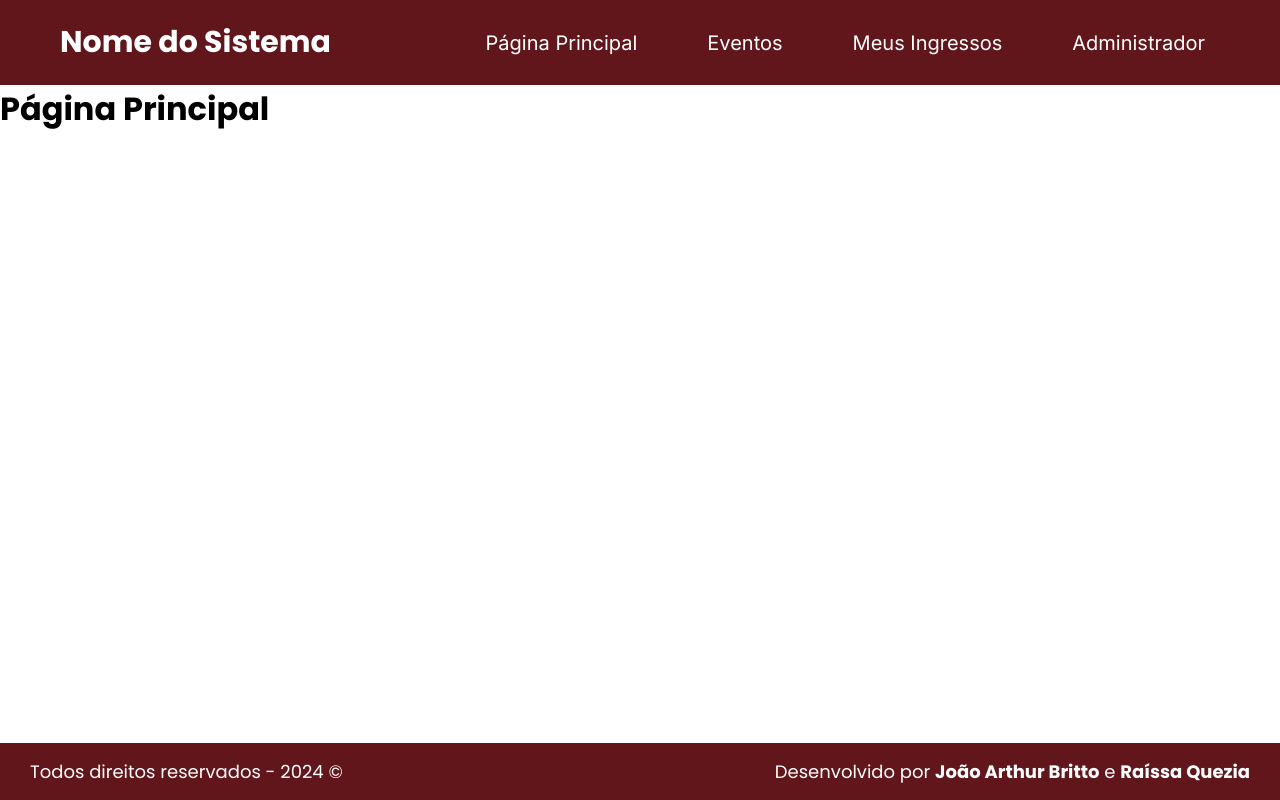
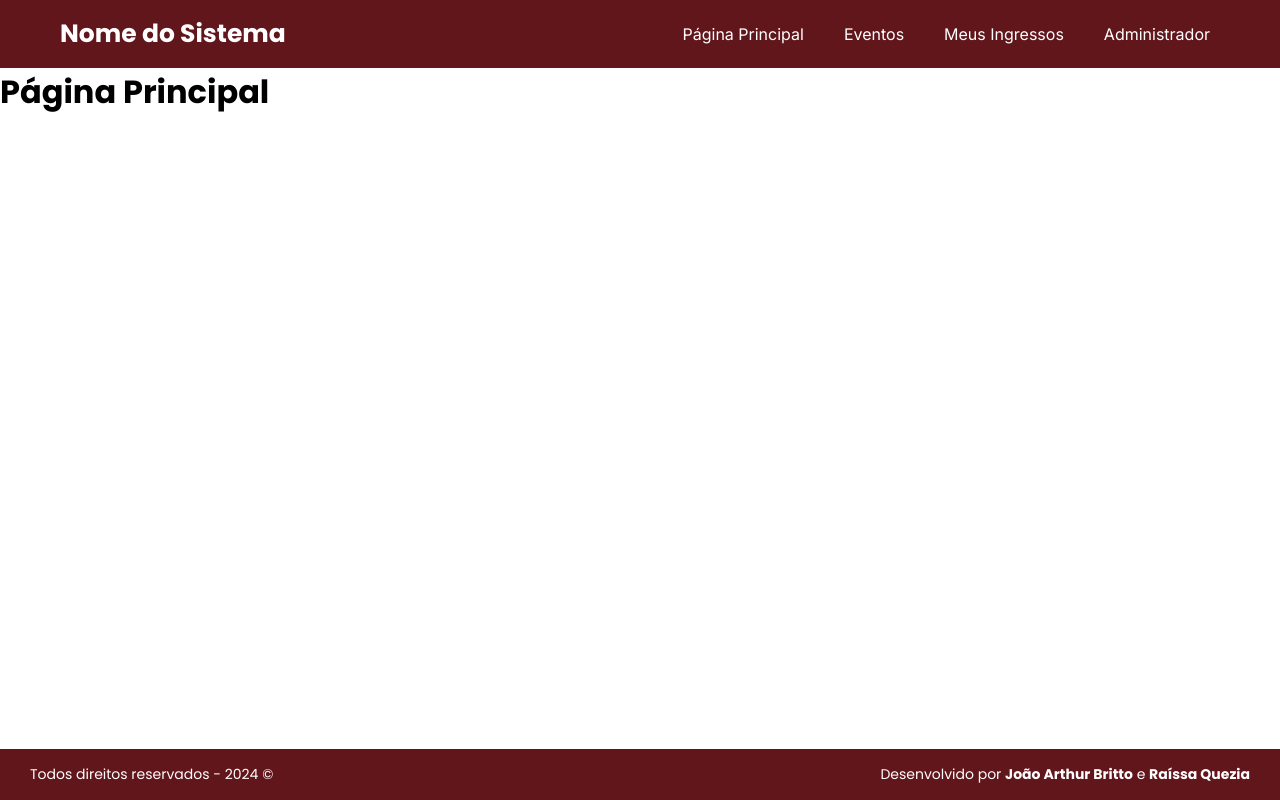
Before and after one commit to sistema-de-ingressos/Front-End-Sistema-de-Ingressos, a React (Vite) app: page / in a window 1280 px wide. Built offline with nearby package versions, Linux system fonts and the light colour scheme.

Commit message:
refactor: Reduced the size of fonts

```diff
--- a/src/components/EventCard/VerticalEventCard/styles.js
+++ b/src/components/EventCard/VerticalEventCard/styles.js
@@ -26,7 +26,7 @@ export const ImageContainer = styled.div`
 
 export const Body = styled.div`
     display: flex;
-    padding: 0px 15px;
+    padding: 0 15px;
     flex-direction: column;
     align-items: center;
     gap: 10px;
--- a/src/components/Footer/styles.js
+++ b/src/components/Footer/styles.js
@@ -11,7 +11,7 @@ export const FooterContainer = styled.footer`
 
     & p {
         color: var(--branco-primario);
-        font-size: 18px;
+        font-size: 14px;
         font-style: normal;
         font-weight: 400;
     }
--- a/src/components/Navbar/styles.js
+++ b/src/components/Navbar/styles.js
@@ -3,7 +3,7 @@ import {Link} from "react-router-dom";
 
 export const NavbarContainer = styled.header`
     background-color: var(--vermelho-primario);
-    padding: 20px 60px;
+    padding: 15px 60px;
     display: flex;
     justify-content: space-between;
     align-items: center;
@@ -11,23 +11,23 @@ export const NavbarContainer = styled.header`
 `;
 
 export const NavbarLogo = styled.a`
-    font-size: 30px;
+    font-size: 25px;
     color: var(--branco-primario);
     font-weight: 700;
 `;
 
 export const NavbarLinks = styled.nav`
     display: flex;
-    gap: 40px;
+    gap: 20px;
     align-items: center;
 `;
 
 export const NavbarLink = styled(Link)`
     font-family: Inter, sans-serif;
-    font-size: 20px;
+    font-size: 16px;
     color: var(--branco-primario);
     font-weight: 400;
-    padding: 10px 15px;
+    padding: 8px 10px;
     border-radius: 15px;
     transition: 0.25s;
 
```
